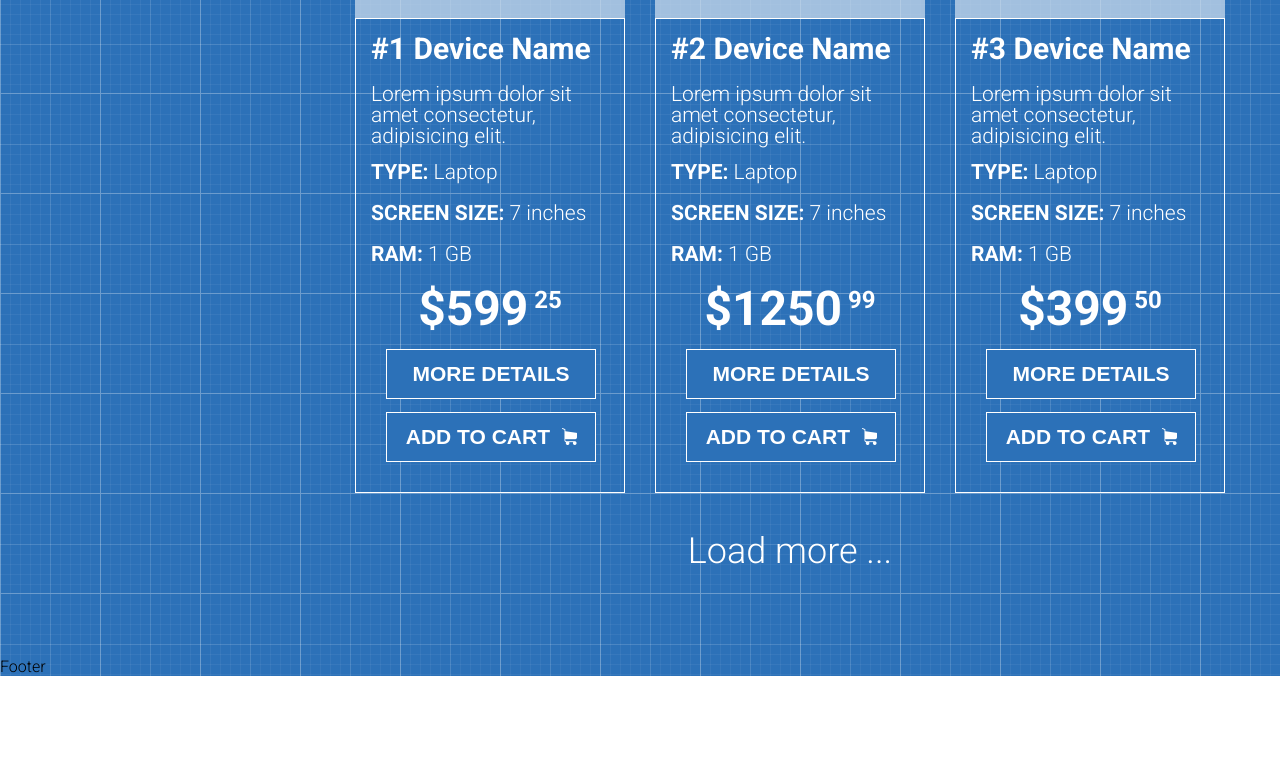
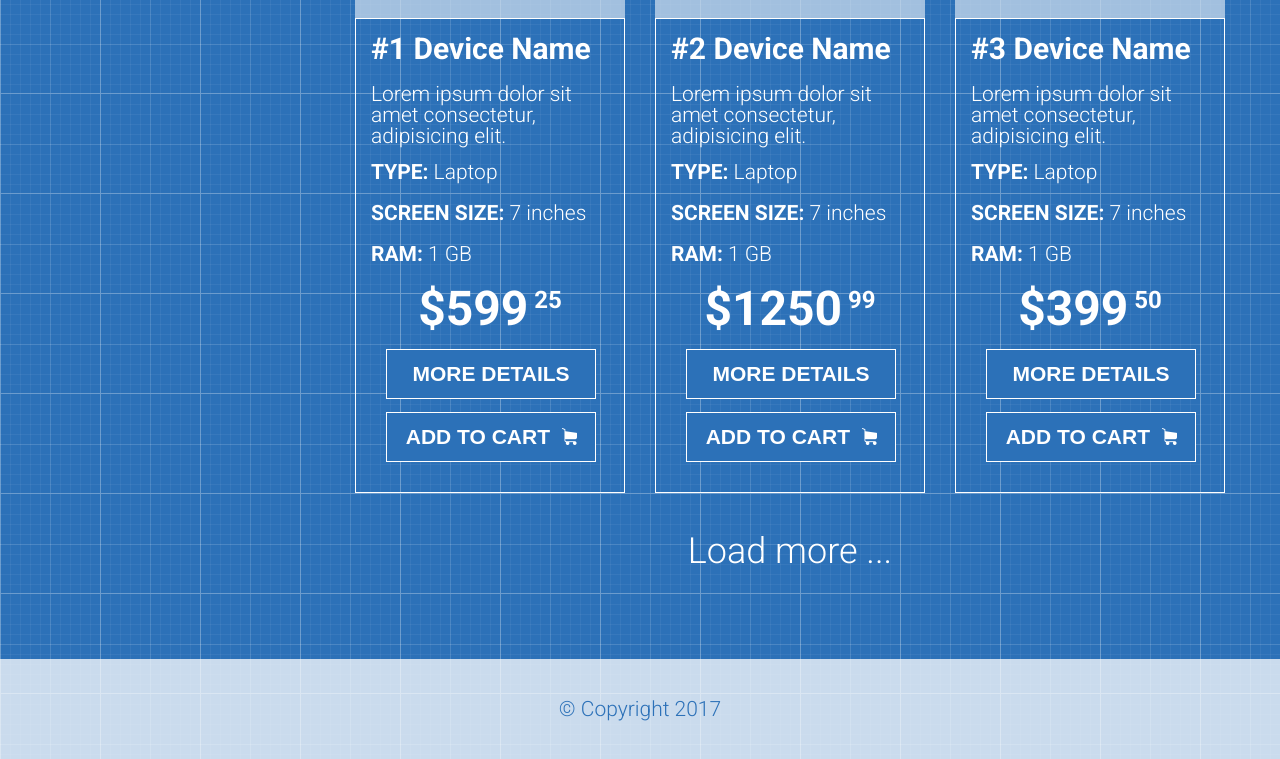
Before and after one commit to darynakondor/shop-project, a plain HTML site: page index.html in a window 1280 px wide. Shown: the part 1807-2566 px from the top of the page. Before the commit the page ends 2483 px from the top, so only its background shows below. Drawn offline with Linux system fonts and the light colour scheme.

Commit message:
add a footer block

```diff
--- a/index.html
+++ b/index.html
@@ -62,7 +62,9 @@
         <div class="container">
             <div class="row">
                 <div class="col-md-3">
-                    <div class="device-type"></div>
+                    <div class="device-type">
+
+                    </div>
                 </div>
                 <div class="col-md-9">
                     <div class="row">
@@ -376,7 +378,17 @@
             </div>
         </div>
     </main>
-    <footer class="footer">Footer</footer>
+    <footer class="footer">
+        <div class="container">
+            <div class="row">
+                <div class="col-md-12">
+                    <div class="copyright">
+                        © Copyright 2017
+                    </div>
+                </div>
+            </div>
+        </div>
+    </footer>
 </body>
 
 </html>
--- a/style.css
+++ b/style.css
@@ -519,3 +519,18 @@ div .icon-like {
     font-size: 36px;
     color: rgba(255, 255, 255);
 }
+
+
+.footer {
+    background-color: rgba(255, 255, 255, .75);
+    padding: 25px 0px;
+}
+
+.copyright {
+    font-weight: 300;
+    font-size: 21px;
+    color: #2c71b8;
+    text-align: center;
+    height: 50px;
+    line-height: 50px;
+}
```
